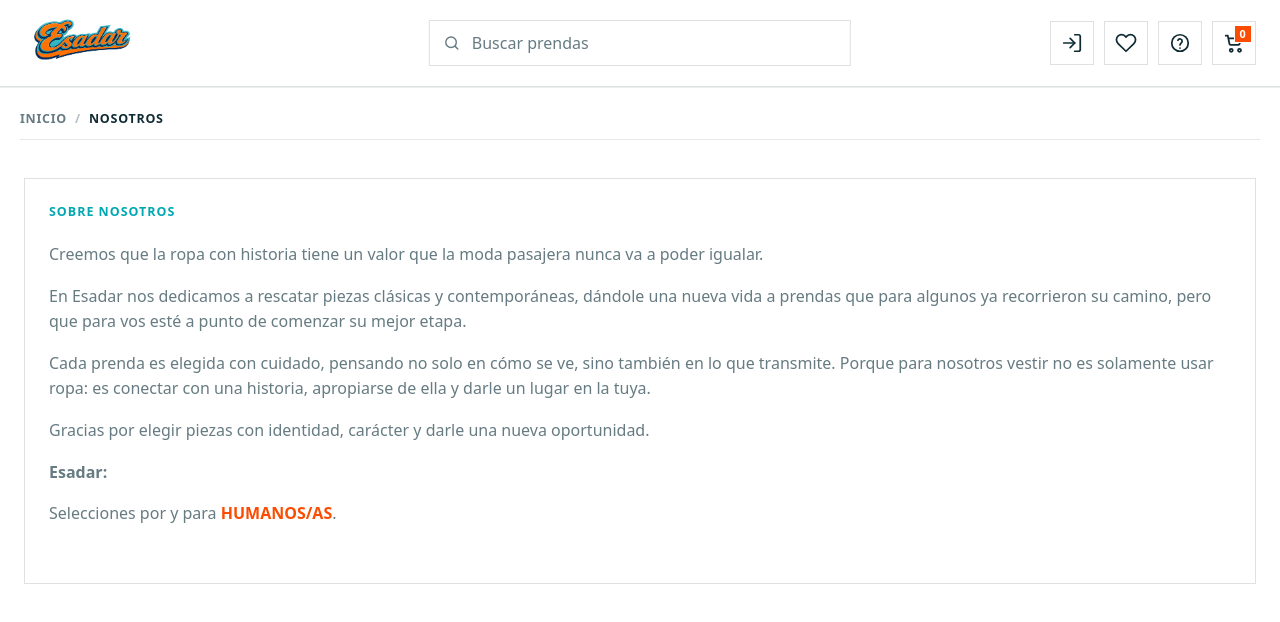
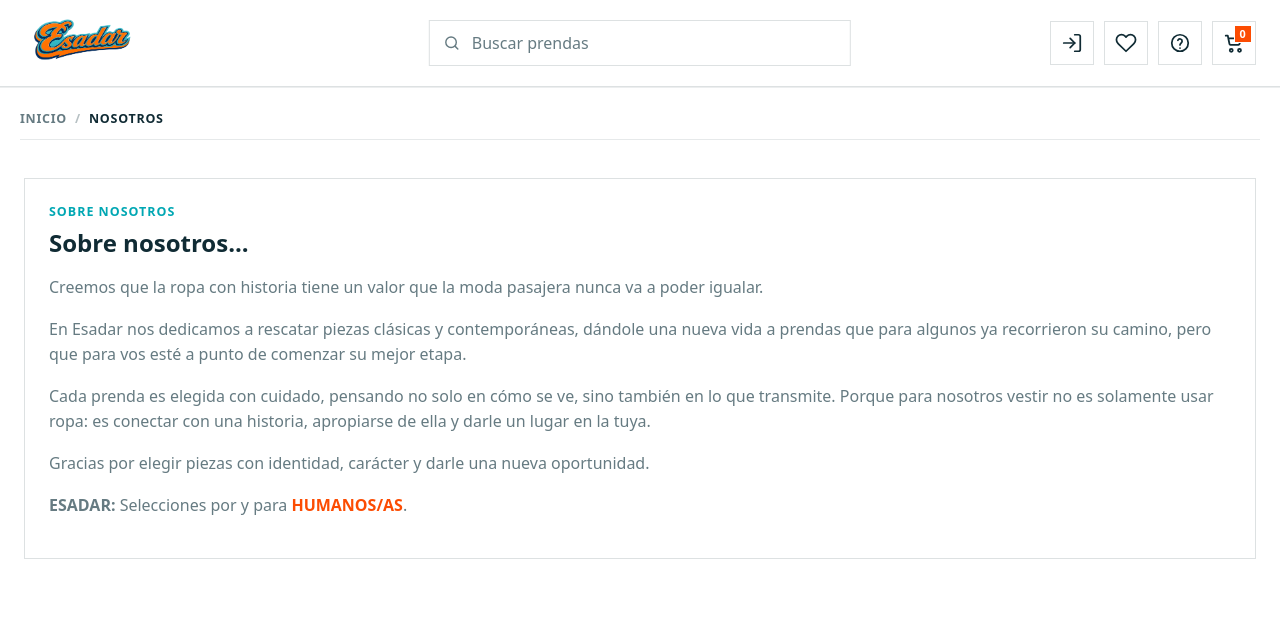
Before and after one commit to feifo13/ESADAR, a React (Vite) app in the folder frontend/: page /about in a window 1280 px wide. Shown: the top 622 px of the page. Built offline with nearby package versions, Linux system fonts and the light colour scheme; no server answers.

Commit message:
EDIT SOBRE NOSOTROS

```diff
--- a/frontend/src/pages/AboutPage.jsx
+++ b/frontend/src/pages/AboutPage.jsx
@@ -1,6 +1,7 @@
 import SeoHead from "../components/SeoHead.jsx";
 import { useSiteSeo } from "../contexts/SiteSeoContext.jsx";
 import { buildOrganizationJsonLd, toAbsoluteUrl } from "../lib/seo.js";
+import esadarWordmark from "../assets/esadar-wordmark.webp";
 
 export default function AboutPage() {
   const { site, pagesByRoute } = useSiteSeo();
@@ -22,46 +23,50 @@ export default function AboutPage() {
       />
 
       <section className="section-card page-stack">
-        <div>
+        <div className="about-page-heading">
           <p className="section-kicker">Sobre nosotros</p>
-          <h1></h1>
+
+          {/* <img
+            src={esadarWordmark}
+            alt="ESADAR"
+            className="about-page-logo"
+            decoding="async"
+          /> */}
+          <h1>Sobre nosotros...</h1>
         </div>
-        <p className="muted-copy">
-          Creemos que la ropa con historia tiene un valor que la moda pasajera
-          nunca va a poder igualar.
+
+        <div className="muted-copy">
+          <p className="muted-copy">
+            Creemos que la ropa con historia tiene un valor que la moda pasajera
+            nunca va a poder igualar.
+          </p>
+
           <p className="muted-copy">
             En Esadar nos dedicamos a rescatar piezas clásicas y contemporáneas,
             dándole una nueva vida a prendas que para algunos ya recorrieron su
             camino, pero que para vos esté a punto de comenzar su mejor etapa.
           </p>
+
           <p className="muted-copy">
             Cada prenda es elegida con cuidado, pensando no solo en cómo se ve,
             sino también en lo que transmite. Porque para nosotros vestir no es
             solamente usar ropa: es conectar con una historia, apropiarse de
             ella y darle un lugar en la tuya.
           </p>
+
           <p className="muted-copy">
             Gracias por elegir piezas con identidad, carácter y darle una nueva
             oportunidad.
           </p>
+
           <p className="muted-copy">
-            <strong>Esadar:</strong>
-          </p>
-          <p className="muted-copy">
+            <strong>ESADAR: </strong>
             Selecciones por y para{" "}
             <strong className="checkbox-row-accent">HUMANOS/AS</strong>.
           </p>
-        </p>
-        {/* <p className="muted-copy">
-          Nos interesan las piezas unicas, el sportswear, lo vintage y las
-          prendas modernas que todavia tienen mucho para dar. Cada ingreso se
-          elige una por una.
-        </p>
-        <p className="muted-copy">
-          No hay stock infinito ni referencias repetidas. Esa es parte de la
-          gracia: el catálogo cambia, las prendas vuelan y cada pieza entra
-          porque vale la pena.
-        </p> */}
+
+          <p className="muted-copy"></p>
+        </div>
       </section>
     </div>
   );
```
